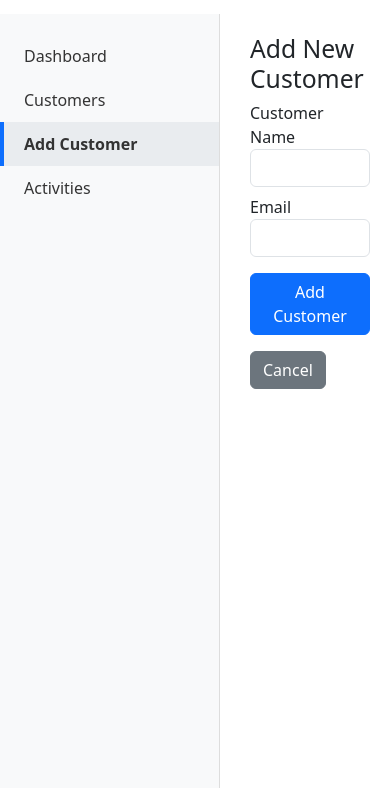
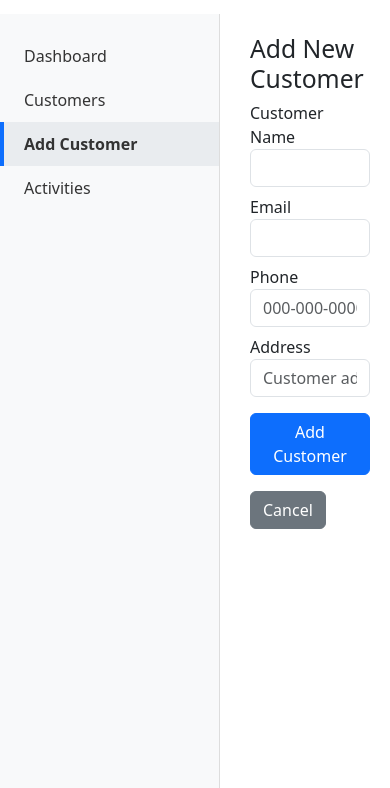
Before and after one commit to RobertMochnacky/kartoteka, a Flask app: page /add_customer in a window 390 px wide. Shown: the part 56-844 px from the top of the page. Run offline with Flask 3, Linux system fonts and the light colour scheme; the visitor is signed in with stand-in values (Sample User, id 1).

Commit message:
Add phone and address fields to customer form

```diff
--- a/app/templates/add_customer.html
+++ b/app/templates/add_customer.html
@@ -10,10 +10,22 @@
         <label for="name">Customer Name</label>
         <input type="text" class="form-control" id="name" name="name" required>
     </div>
+
     <div class="form-group mt-2">
         <label for="email">Email</label>
         <input type="email" class="form-control" id="email" name="email" required>
     </div>
+
+    <div class="form-group mt-2">
+        <label for="phone">Phone</label>
+        <input type="text" class="form-control" id="phone" name="phone" placeholder="000-000-0000">
+    </div>
+
+    <div class="form-group mt-2">
+        <label for="address">Address</label>
+        <input type="text" class="form-control" id="address" name="address" placeholder="Customer address">
+    </div>
+
     <button type="submit" class="btn btn-primary mt-3">Add Customer</button>
     <a href="{{ url_for('main.dashboard') }}" class="btn btn-secondary mt-3">Cancel</a>
 </form>
```
